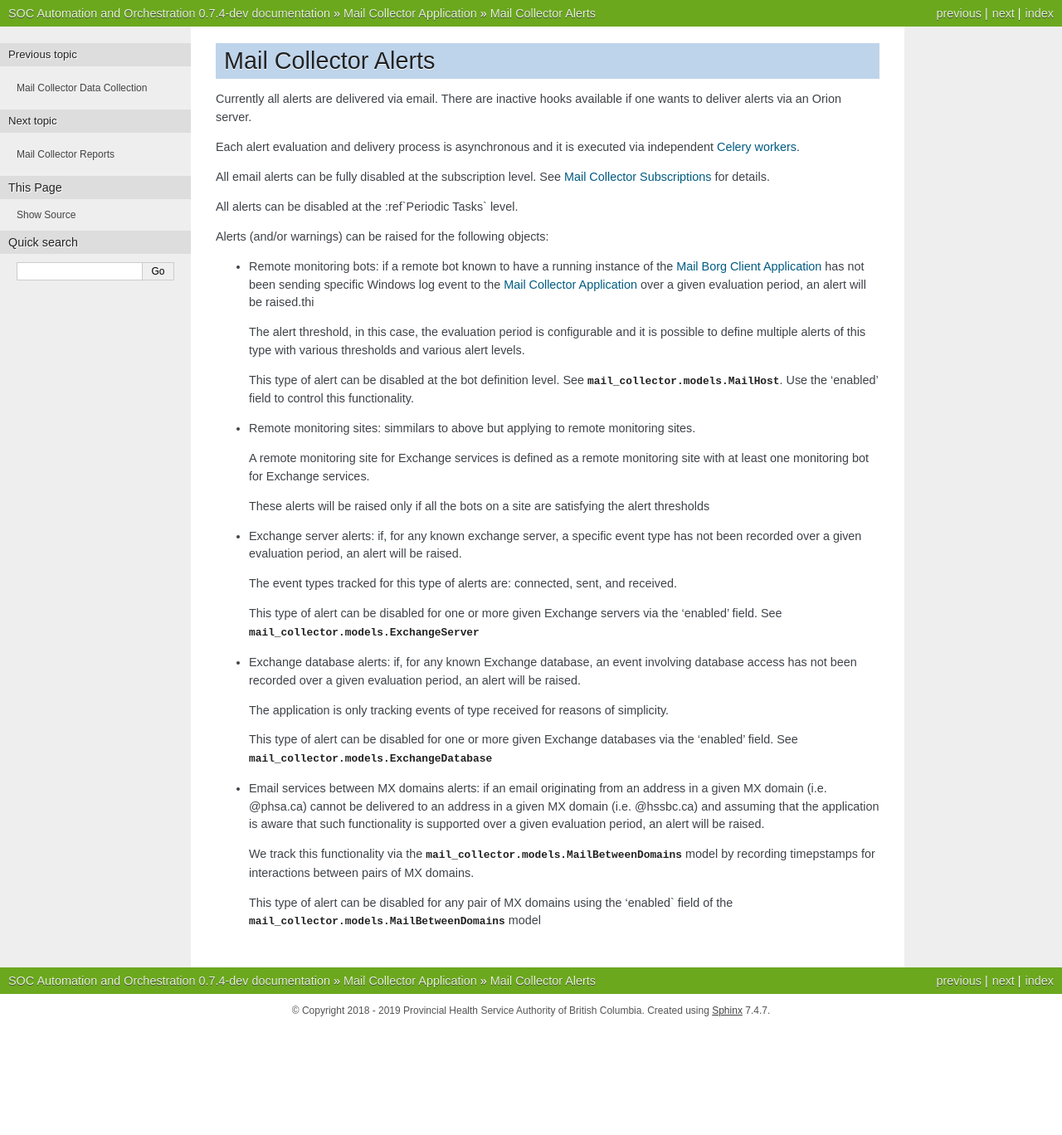
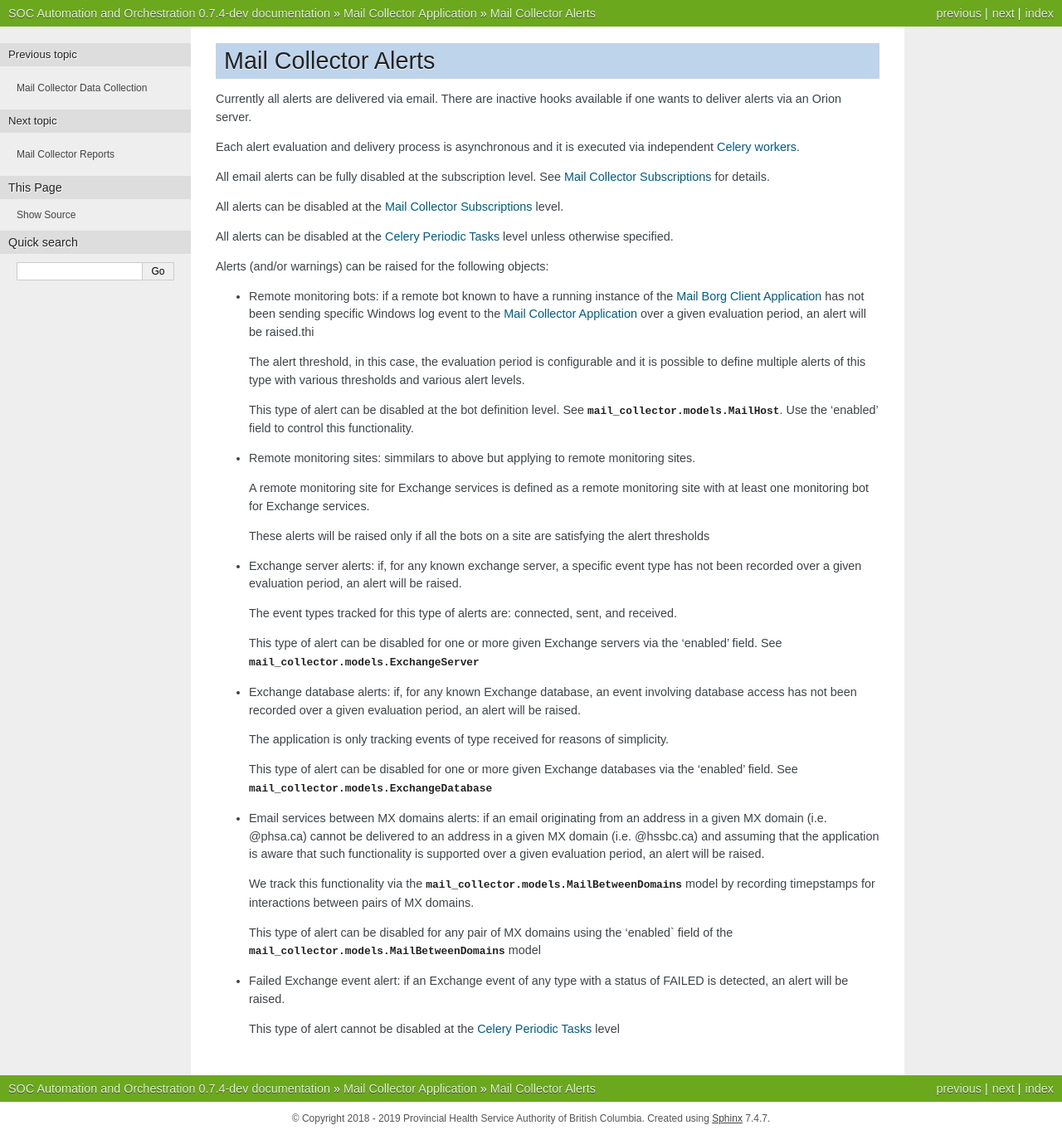
Before and after one commit to PHSAServiceOperationsCenter/PHSA-SOC, a Sphinx documentation site: the page built from docs/source/mail_collector/alerts.rst, in a window 1280 px wide. Shown: the whole page at 83% size. Built offline with Sphinx 7.4.7, drawn with Linux system fonts in a browser that asks for light colours; before the commit the page ends 1238 px from its top, so only the background shows below that.

Commit message:
document more alerts for mail_collector and debug some periodic task references

```diff
--- a/docs/source/mail_collector/alerts.rst
+++ b/docs/source/mail_collector/alerts.rst
@@ -11,7 +11,12 @@ via independent `Celery <https://docs.celeryproject.org/en/latest/index.html>`_
 All email alerts can be fully disabled at the subscription level.
 See :ref:`Mail Collector Subscriptions` for details.
 
-All alerts can be disabled at the :ref`Periodic Tasks` level.
+All alerts can be disabled at the :ref:`Mail Collector Subscriptions` level.
+
+All alerts can be disabled at the :ref:`Celery Periodic Tasks` level unless
+otherwise specified.
+
+
 
 Alerts (and/or warnings) can be raised for the following objects:
 
@@ -70,3 +75,9 @@ Alerts (and/or warnings) can be raised for the following objects:
   This type of alert can be disabled for any pair of MX domains using the
   'enabled` field of the :class:`mail_collector.models.MailBetweenDomains`
   model
+
+* Failed Exchange event alert: if an Exchange event of any type with a status
+  of FAILED is detected, an alert will be raised.
+
+  This type of alert cannot be disabled at the :ref:`Celery Periodic Tasks`
+  level
--- a/docs/source/mail_collector/celery.rst
+++ b/docs/source/mail_collector/celery.rst
@@ -14,3 +14,6 @@ Celery Queues
 
 Celery Worker Configuration
 ---------------------------
+
+Celery Periodic Tasks
+---------------------
```
